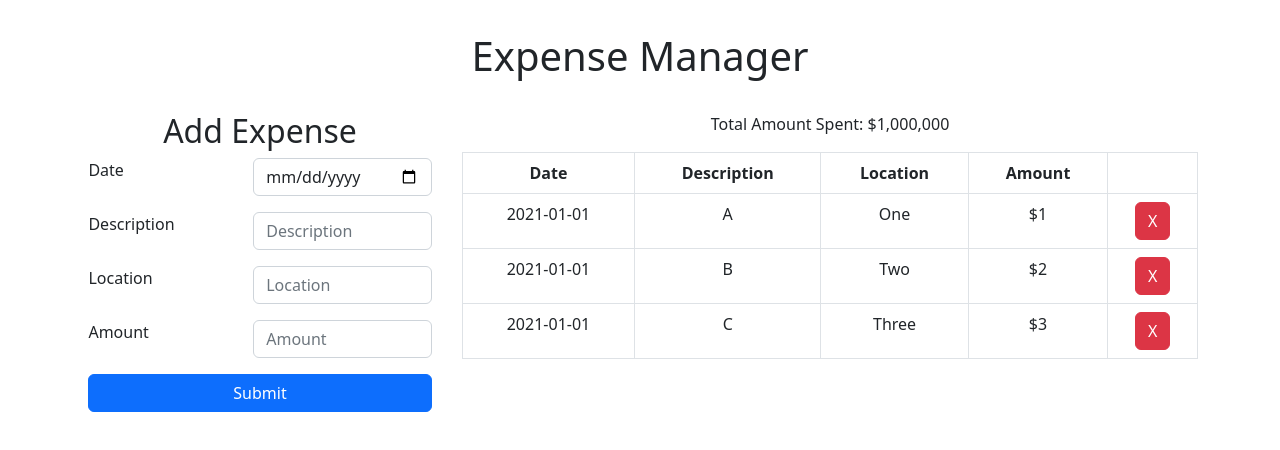
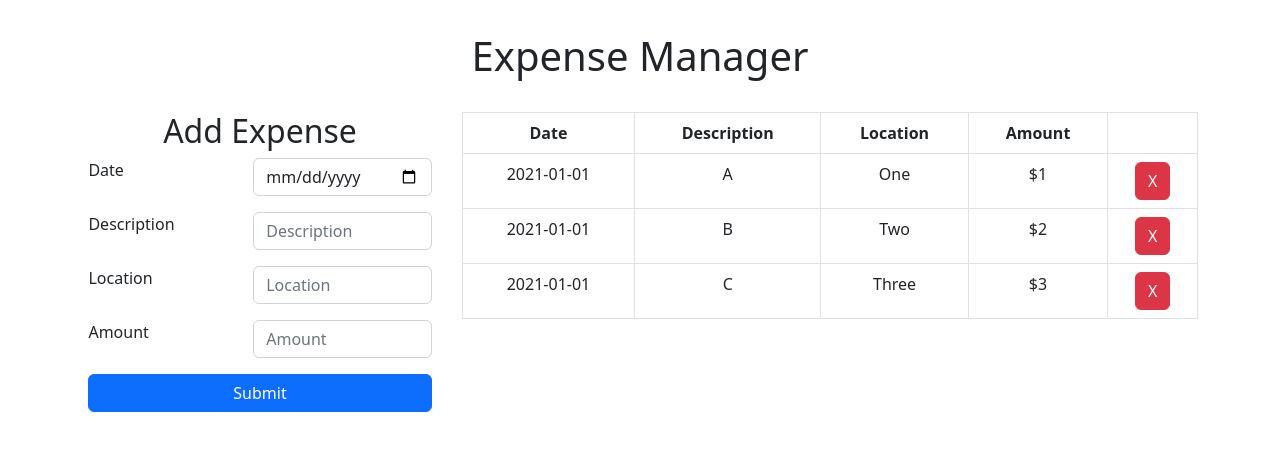
Before and after one commit to VirtualVasquez/ExpenseTracker, a React (Create React App) app: page / in a window 1280 px wide. Shown: the top 450 px of the page. Built offline with nearby package versions, Linux system fonts and the light colour scheme.

Commit message:
removed unnecessary feature of adding up all expenses.

```diff
--- a/src/App.js
+++ b/src/App.js
@@ -28,7 +28,6 @@ class App extends React.Component{
           amount: 3,
         },
       ],
-      sumExpenses: "",
       date: "",
       description: "",
       location: "",
@@ -110,10 +109,6 @@ class App extends React.Component{
             </div>
 
             <div className="col col-md-8 col-sm-12">
-
-              <div>
-                <p>Total Amount Spent: $1,000,000</p>
-              </div>
               <Table
                 expenses={this.state.expenses}
                 removeExpense={this.removeExpense}
```
